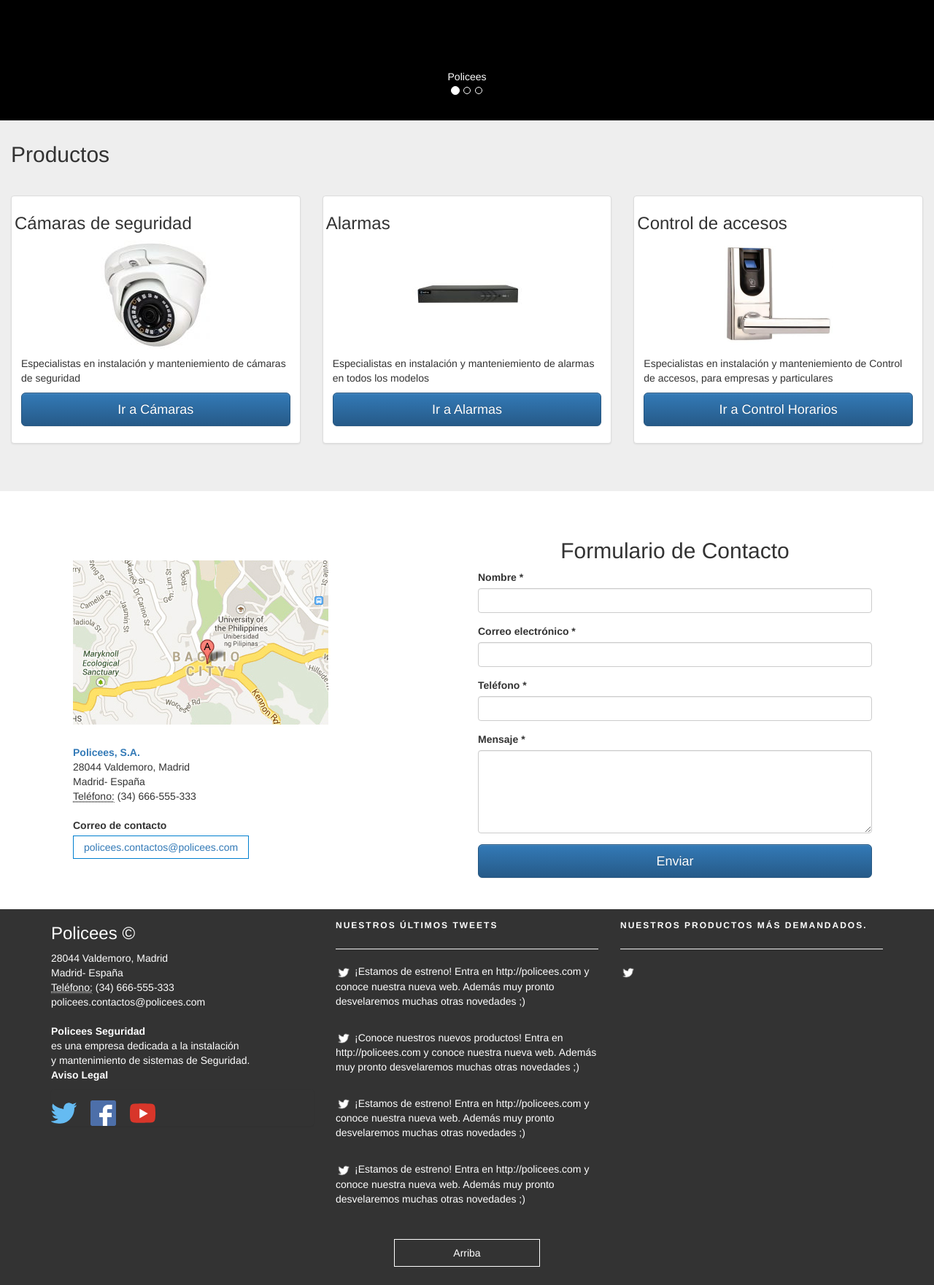
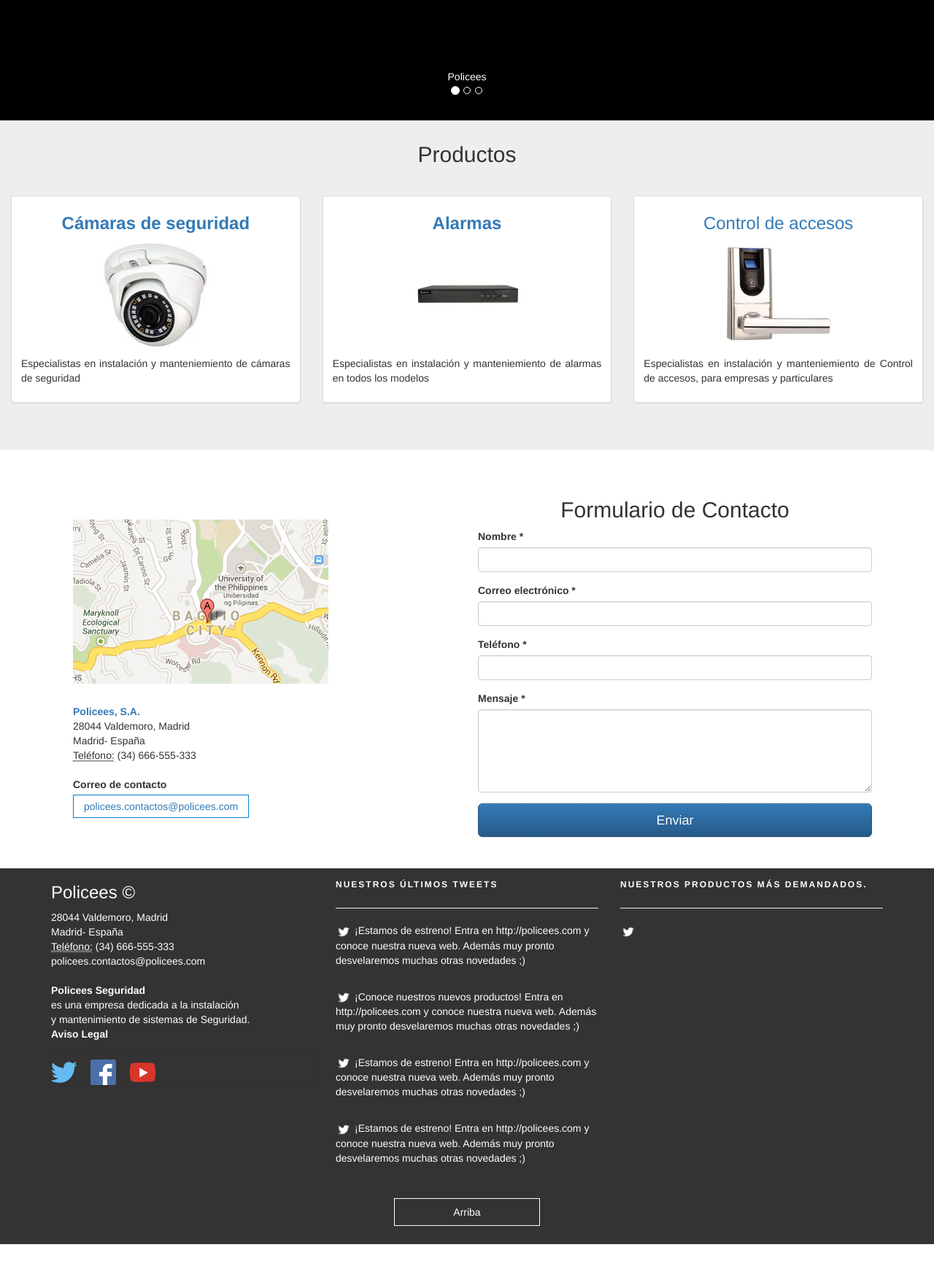
Before and after one commit to fernandorosero/Policees, a PHP site: page /Policees/ in a window 1280 px wide. Shown: the part 376-2137 px from the top of the page at 73% size. After the commit the page ends 2081 px from the top, so only its background shows below. Run offline with PHP 8.4, Linux system fonts and the light colour scheme; some libraries are stand-ins or nearby versions.

Commit message:
Lenovo-Casa

```diff
--- a/productos.php
+++ b/productos.php
@@ -1,43 +1,43 @@
 <div id="productos">
-    <h2>Productos</h2>
+    <h2 class="text-center">Productos</h2>
     <div class="row" style="margin-top: 40px;">
         <div class="col-sm-6 col-md-4">
-            <div class="thumbnail">
-                <h3>C&aacute;maras de seguridad</h3>
+            <a href="view/camaras.php" class="thumbnail noLineaEnlace">
+                <h3 class="text-center"><b>C&aacute;maras de seguridad</b></h3>
                 <img src="view/img/camara-150x150.jpg" alt="camara">
                 <div class="caption">
-                    <p>Especialistas en instalación y manteniemiento de cámaras de seguridad</p>
-                    <p>
+                    <p class="text-justify">Especialistas en instalación y manteniemiento de cámaras de seguridad</p>
+                    <!--<p>
                         <a href="view/camaras.php" class="btn btn-lg btn-primary btn-block" role="button">Ir a Cámaras</a>
-                    </p>
+                    </p> -->
                 </div>
-            </div>
+            </a>
         </div>
 
         <div class="col-sm-6 col-md-4">
-            <div class="thumbnail">
-                <h3>Alarmas</h3>
+            <a href="view/alarmas.php" class="thumbnail noLineaEnlace">
+                <h3 class="text-center"><b>Alarmas</b></h3>
                 <img src="view/img/detalle1-150x150.jpg" alt="camara">
                 <div class="caption">
-                    <p>Especialistas en instalación y manteniemiento de alarmas en todos los modelos</p>
-                    <p>
+                    <p class="text-justify">Especialistas en instalación y manteniemiento de alarmas en todos los modelos</p>
+                    <!--<p>
                         <a href="view/camaras.php" class="btn  btn-lg btn-primary btn-block" role="button">Ir a Alarmas</a>
-                    </p>
+                    </p> -->
                 </div>
-            </div>
+            </a>
         </div>
 
         <div class="col-sm-6 col-md-4">
-            <div class="thumbnail">
-                <h3>Control de accesos</h3>
+            <a href="view/control-horarios.php" class="thumbnail noLineaEnlace">
+                <h3 class="text-center">Control de accesos</h3>
                 <img src="view/img/control_acceso-300x300.jpg" alt="camara" style="height: 150px;">
             <div class="caption">
-              <p>Especialistas en instalación y manteniemiento de Control de accesos, para empresas y particulares</p>
-              <p>
+              <p class="text-justify">Especialistas en instalación y manteniemiento de Control de accesos, para empresas y particulares</p>
+           <!--   <p>
                   <a href="view/camaras.php" class="btn  btn-lg btn-primary btn-block" role="button">Ir a Control Horarios</a>
-              </p>
-            </div>
-          </div>
+              </p> -->
+             </div>
+          </a>
         </div>
-  </div>
+    </div>
 </div>
--- a/view/css/custom.css
+++ b/view/css/custom.css
@@ -86,7 +86,7 @@ footer div ul li span{
     margin-bottom: 40px;
 }
 .noLineaEnlace{
-    text-decoration: none;
+    text-decoration: none !important;
 }
 .imgSocial{
     margin-top: 15px;
```
Also changed, not shown: dashboard.php (+10 -13 lines).
